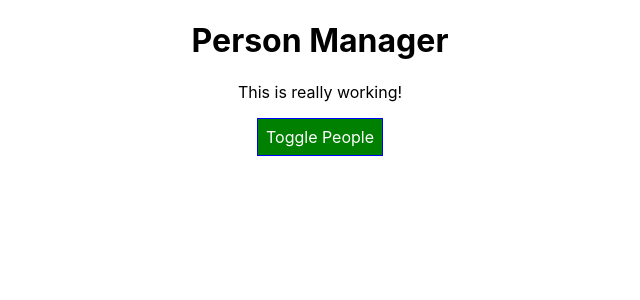
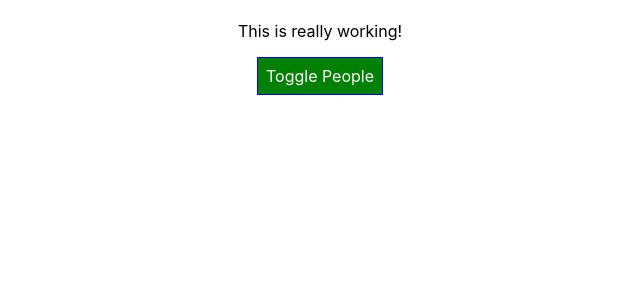
Before and after one commit to nickoralias/react-complete-guide, a React (Create React App) app: page / in a window 1280 px wide. Shown: the top 300 px of the page, without its empty margins (320-960 px from the left). Built offline with nearby package versions, Linux system fonts and the light colour scheme.

Commit message:
Use different form of HOC

```diff
--- a/src/containers/App.js
+++ b/src/containers/App.js
@@ -3,7 +3,8 @@
 import classes from "./App.module.css";
 import People from "../components/People/People";
 import Cockpit from '../components/Cockpit/Cockpit';
-import WithClass from '../hoc/WithClass';
+import withClass from '../hoc/withClass';
+import Aux from '../hoc/Aux';
 
 const App = (props) => {
   const [ peopleState, setPeopleState ] = useState({
@@ -66,15 +67,15 @@
   }
 
   return (
-    <WithClass classes={classes.App}>
+    <Aux>
       <Cockpit
         title={props.appTitle}
         showPeople={peopleState.showPeople}
         peopleLength={peopleState.people.length}
         clicked={togglePeopleHandler} />
       {people}
-    </WithClass>
+    </Aux>
   );
 };
 
-export default App;
+export default withClass(App, classes.App);
--- a/src/hoc/WithClass.js
+++ b/src/hoc/WithClass.js
@@ -1,7 +1,11 @@
 import React from "react";
 
-const WithClass = (props) => (
-  <div className={props.classes}>{props.children}</div>
-);
+const withClass = (WrappedComponent, className) => {
+    return props => (
+        <div className={className}>
+            <WrappedComponent />
+        </div>
+    );
+};
 
-export default WithClass;
+export default withClass;
```
